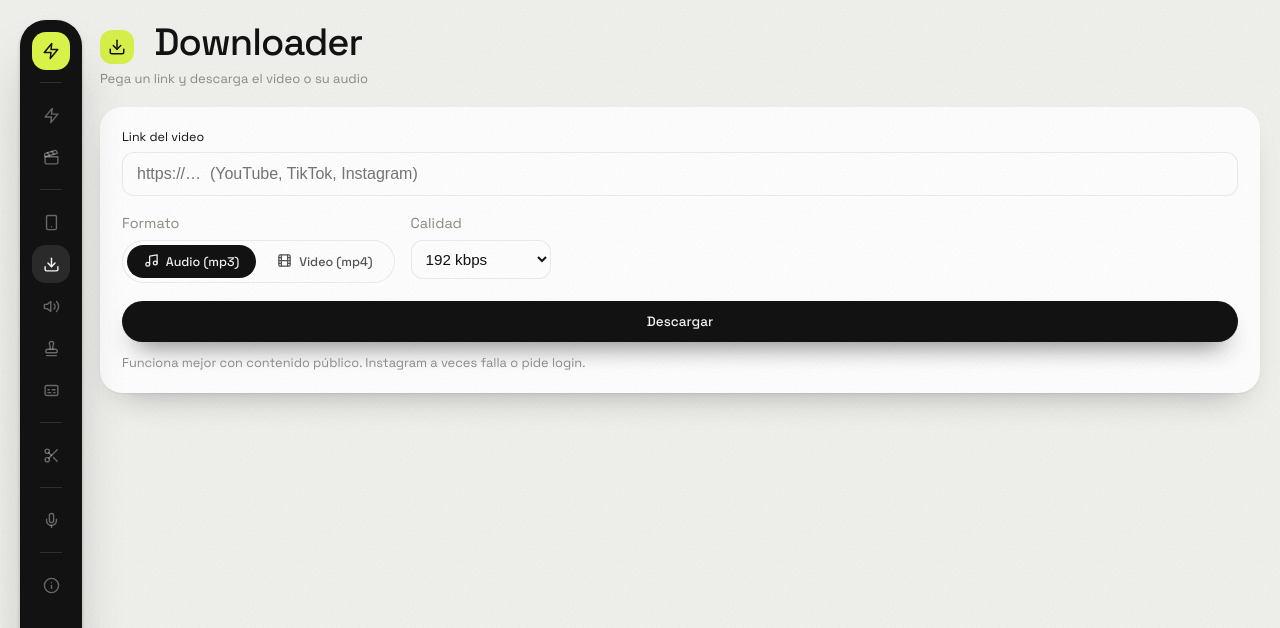
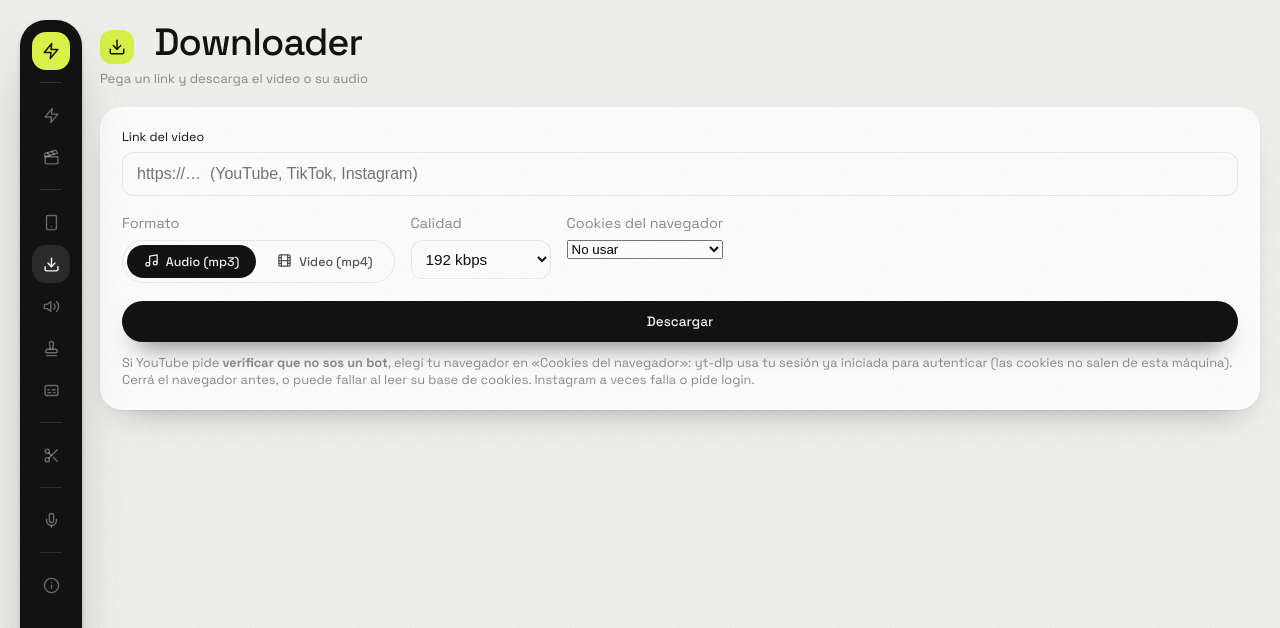
Before and after one commit to AxlGuillen/reel-editor, a Flask app: page / in a window 1280 px wide, after a click on "Downloader". Shown: the top 628 px of the page. Run offline with Flask 3, Linux system fonts and the light colour scheme.

Commit message:
fix(downloader): habilitar runtime JS y cookies opcionales para YouTube
YouTube dejó de funcionar y no era la versión: yt-dlp ya estaba en la última
de PyPI (2026.7.4). Reproduciendo el fallo aparecieron tres causas distintas.

1. Falta de runtime JS. yt-dlp ahora necesita uno para descifrar las URLs de
   los formatos y avisa que la extracción sin él está deprecada, pero solo
   habilita "deno" por defecto. Se habilitan también node/quickjs/bun — node y
   bun ya estaban instalados, así que alcanza con declararlos. Eso elimina el
   warning y recupera los formatos que faltaban.

2. Bot-check ("Sign in to confirm you're not a bot"), que afecta también a
   videos públicos. La única solución es autenticar con cookies, así que se
   agrega un selector de navegador (opcional, por defecto apagado) que las
   pasa a yt-dlp. Se probaron antes los clientes alternativos (tv, ios, mweb,
   android_vr) para evitar las cookies: ninguno esquiva el bloqueo.

3. HTTP 429 por rate limiting de la IP, que ahora tiene su propio mensaje.

Además, _friendly_error ya no confunde el bot-check con "contenido privado"
(decía que el video era privado cuando en realidad era público), y la página
de Info muestra qué runtime JS hay disponible para diagnosticar de un vistazo.

Co-Authored-By: Claude Opus 4.5 <noreply@anthropic.com>

```diff
--- a/app.py
+++ b/app.py
@@ -46,6 +46,12 @@ def create_app() -> Flask:
     def index():
         return render_template("index.html")
 
+    def _js_runtime_info():
+        """YouTube necesita un runtime de JS; si falta, la descarga degrada."""
+        from modules.downloader.processor import available_js_runtimes
+        encontrados = available_js_runtimes()
+        return ", ".join(encontrados) if encontrados else "ninguno (YouTube fallará)"
+
     @app.get("/api/info")
     def info():
         """Devuelve versiones de dependencias clave del sistema."""
@@ -74,6 +80,7 @@ def create_app() -> Flask:
             faster_whisper=pkg("faster-whisper"),
             ffmpeg=bin_version(config.FFMPEG_PATH),
             ffprobe=bin_version(config.FFPROBE_PATH),
+            js_runtime=_js_runtime_info(),
         )
 
     @app.post("/api/cleanup")
--- a/modules/downloader/processor.py
+++ b/modules/downloader/processor.py
@@ -3,9 +3,15 @@
 Descarga un asset desde un link (YouTube, TikTok, Instagram, etc.) como mp4
 (video) o mp3 (audio), con la calidad elegida. Usa el FFmpeg ya configurado
 para juntar streams / extraer audio, y reporta el progreso al job_manager.
+
+YouTube exige un runtime de JavaScript para descifrar las URLs de los formatos;
+sin él, yt-dlp avisa que la extracción está deprecada y faltan formatos. Solo
+habilita "deno" por defecto, así que acá se habilitan también node/quickjs/bun
+(basta con que uno esté instalado).
 """
 import glob
 import os
+import shutil
 
 import yt_dlp
 
@@ -15,6 +21,14 @@ from modules.downloader.schema import DownloaderParams
 
 # Mapea las altruras de video a un selector de formato de yt-dlp.
 _VIDEO_HEIGHT = {"1080": 1080, "720": 720, "480": 480}
+
+# Runtimes de JS que yt-dlp sabe usar, por orden de preferencia suyo.
+_JS_RUNTIMES = ("deno", "node", "quickjs", "bun")
+
+
+def available_js_runtimes() -> list[str]:
+    """Runtimes de JS instalados en el sistema (los que yt-dlp podría usar)."""
+    return [r for r in _JS_RUNTIMES if shutil.which(r)]
 
 
 def _format_selector(params: DownloaderParams) -> str:
@@ -52,7 +66,16 @@ def _build_opts(job_id: str, params: DownloaderParams) -> dict:
         "no_warnings": True,
         "noprogress": True,
         "progress_hooks": [_make_progress_hook(job_id)],
+        # Habilita todos los runtimes de JS conocidos: yt-dlp usa el de mayor
+        # prioridad que encuentre instalado (por defecto solo probaría deno).
+        "js_runtimes": {r: {} for r in _JS_RUNTIMES},
     }
+
+    # Cookies del navegador: es lo único que destraba el "Sign in to confirm
+    # you're not a bot" de YouTube. Opcional y explícito: las cookies se usan
+    # solo para autenticar con el sitio, no salen de esta máquina.
+    if params.cookies_browser:
+        opts["cookiesfrombrowser"] = (params.cookies_browser,)
 
     # Que yt-dlp use nuestro FFmpeg/ffprobe (puede estar fuera del PATH).
     ffmpeg_dir = os.path.dirname(config.FFMPEG_PATH)
@@ -72,9 +95,18 @@ def _build_opts(job_id: str, params: DownloaderParams) -> dict:
 
 def _friendly_error(exc: Exception) -> str:
     msg = str(exc).lower()
+    # El bot-check de YouTube se reporta como "sign in", pero no es contenido
+    # privado: el video puede ser público y aun así pedir credenciales.
+    if "not a bot" in msg or "confirm you" in msg:
+        return ("YouTube está pidiendo verificar que no sos un bot (le pasa a "
+                "videos públicos también). Activá «Usar cookies del navegador» "
+                "en los ajustes y volvé a intentar.")
+    if "429" in msg or "too many requests" in msg:
+        return ("YouTube limitó las descargas desde esta conexión por hacer "
+                "muchas seguidas. Esperá unos minutos y reintentá.")
     if "private" in msg or "login" in msg or "sign in" in msg or "cookies" in msg:
         return ("No se pudo descargar: el contenido es privado o requiere login. "
-                "Probá con un link público.")
+                "Probá con un link público, o activá «Usar cookies del navegador».")
     if "unavailable" in msg or "not available" in msg or "removed" in msg:
         return "El video no está disponible o fue eliminado."
     if "unsupported url" in msg or "no video" in msg:
--- a/static/js/downloader.js
+++ b/static/js/downloader.js
@@ -58,6 +58,7 @@ dlProcessBtn.addEventListener("click", () => {
   form.append("url", url);
   form.append("format", dlFormat);
   form.append("quality", dlQuality.value);
+  form.append("cookies_browser", el("dl-cookies").value);
 
   dlResetOutputs();
   dlProcessBtn.disabled = true;
--- a/static/js/info.js
+++ b/static/js/info.js
@@ -6,6 +6,7 @@
     faster_whisper: "faster-whisper",
     ffmpeg:         "FFmpeg",
     ffprobe:        "ffprobe",
+    js_runtime:     "Runtime JS (YouTube)",
   };
 
   let loaded = false;
--- a/templates/modules/downloader.html
+++ b/templates/modules/downloader.html
@@ -22,11 +22,26 @@
       <span class="dl-label">Calidad</span>
       <select id="dl-quality"></select>
     </label>
+    <label class="dl-field dl-quality-field">
+      <span class="dl-label">Cookies del navegador</span>
+      <select id="dl-cookies">
+        <option value="" selected>No usar</option>
+        <option value="chrome">Chrome</option>
+        <option value="edge">Edge</option>
+        <option value="firefox">Firefox</option>
+        <option value="brave">Brave</option>
+        <option value="opera">Opera</option>
+        <option value="vivaldi">Vivaldi</option>
+      </select>
+    </label>
   </div>
 
   <button id="dl-process-btn" class="btn-primary">Descargar</button>
   <p class="dl-note">
-    Funciona mejor con contenido público. Instagram a veces falla o pide login.
+    Si YouTube pide <strong>verificar que no sos un bot</strong>, elegí tu navegador
+    en «Cookies del navegador»: yt-dlp usa tu sesión ya iniciada para autenticar
+    (las cookies no salen de esta máquina). Cerrá el navegador antes, o puede
+    fallar al leer su base de cookies. Instagram a veces falla o pide login.
   </p>
 </section>
 
```
Also changed, not shown: modules/downloader/schema.py (+13 -1 lines), 1 other file.
